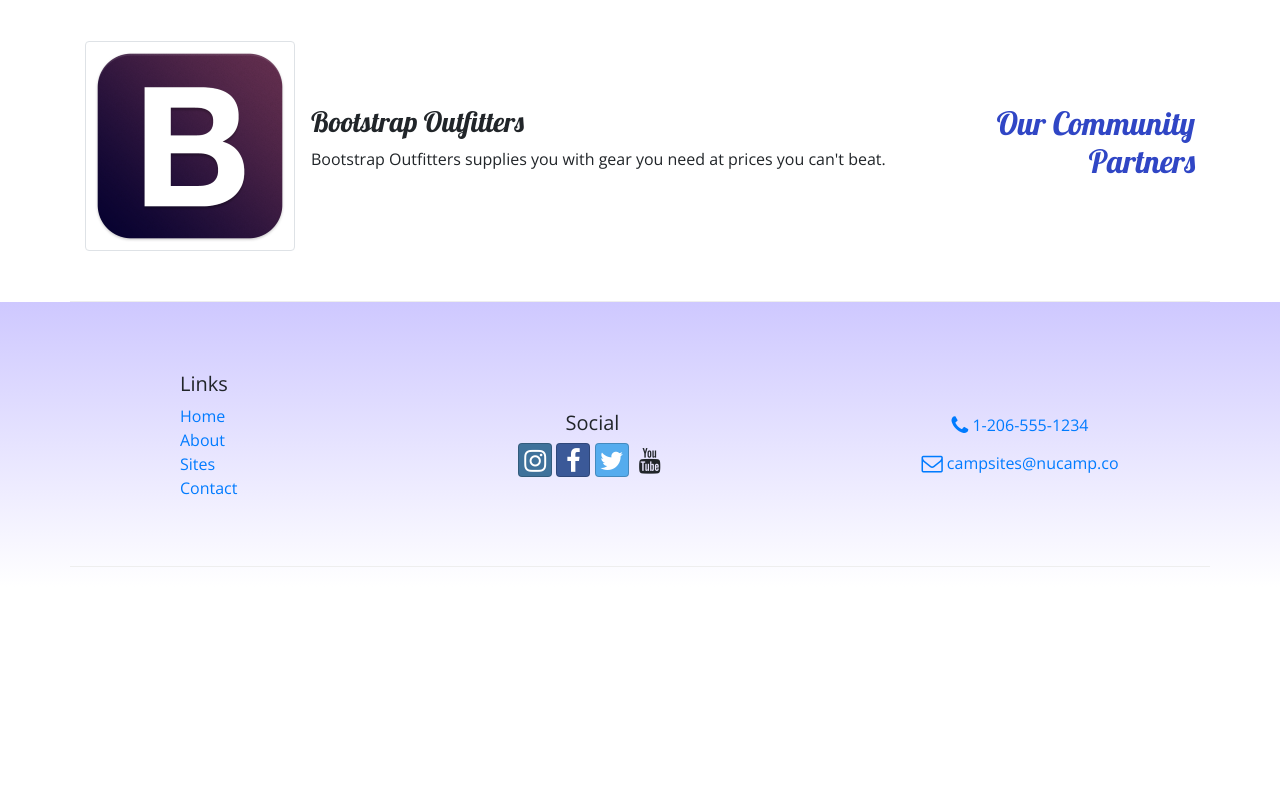
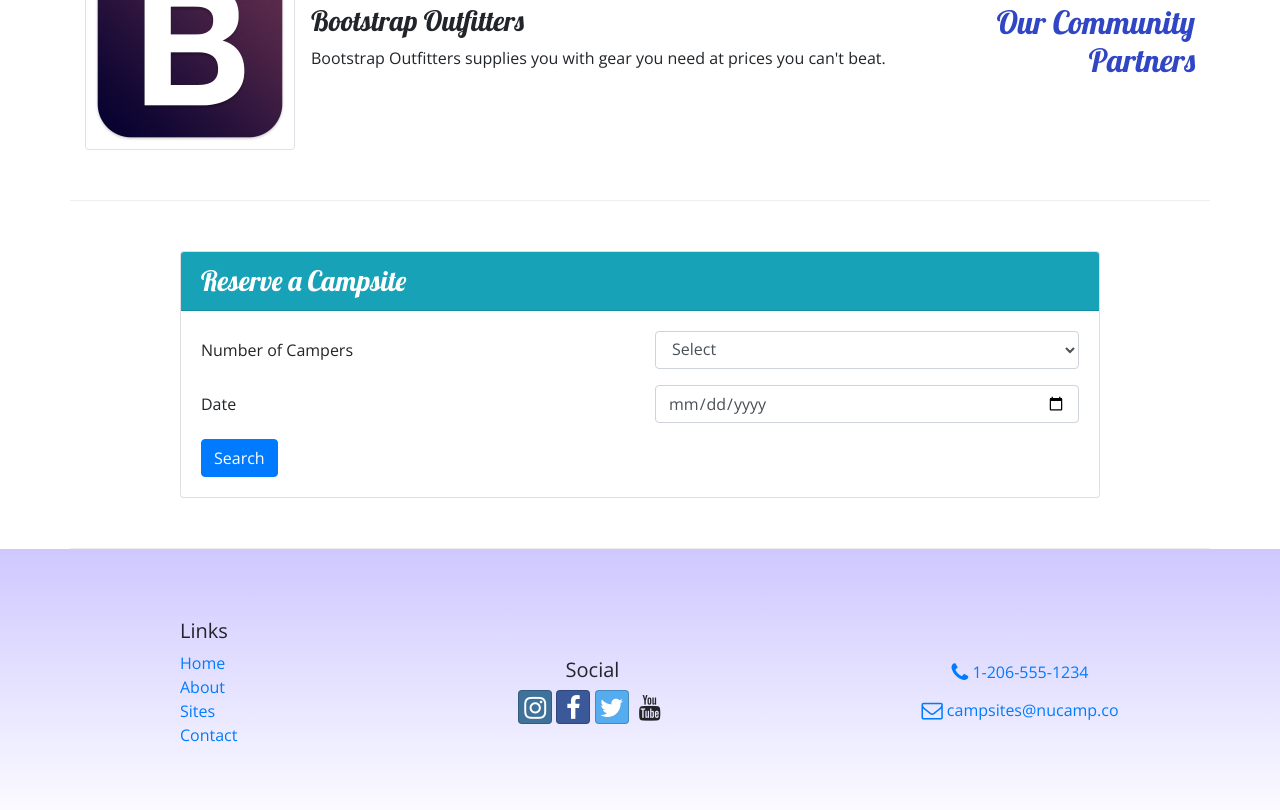
Before and after one commit to coltondevs/nucampsite, a website: page index.html in a window 1280 px wide. Shown: the part 952-1762 px from the top of the page. Before the commit the page ends 1539 px from the top, so only its background shows below. Drawn offline with nearby package versions, Linux system fonts and the light colour scheme.

Commit message:
form added to index.html and reserve campsite button in the jumbotron

```diff
--- a/index.html
+++ b/index.html
@@ -22,13 +22,16 @@
 
     <header class="jumbotron jumbotron-fluid">
         <div class="container">
-            <div class="row row-content align-items-center">
+            <div class="row align-items-center">
                 <div class="col-4 col-sm-3 col-md-2 align-self-center">
                     <a href="#"><img src="img/logo.png" class="img-fluid" alt=""></a>
                 </div>
                 <div class="col">
             <h1>NuCamp</h1>
             <h2>a better way to camp</h2>
+            </div>
+            <div class="col-md-4 col-xl-2 mt-4">
+                <a class="btn btn-info btn-lg" role="button" href="#reserveForm">Reserve Campsite</a>
             </div>
             </div>
         </div>
@@ -98,6 +101,46 @@
     </div>
     </div>
     </div>
+    <div class="row row-content">
+        <!-----I know that the task asked to set the column to 6 but I have changed it to 10 so it looks better at more viewing sizes-->
+        <div class="col-sm-10 mx-auto">
+            <div class="card">
+                <h3 class="card-header bg-info text-white">Reserve a Campsite</h3>
+                <div class="card-body">
+                    <form id="reserveForm">
+                        <div class="form-group">
+                        <div class="row">
+                                <div class="col-sm-6"><label class="col-form-label" for="numCampers">Number of Campers</label></div>
+                                    <div class="col"><select class="form-control" name="numCampers" id="numCampers">
+                                        <option>Select</option>
+                                        <option>1</option>
+                                        <option>2</option>
+                                        <option>3</option>
+                                        <option>4</option>
+                                        <option>5</option>
+                                        <option>6</option>
+
+                                    </select>
+                                    </div>
+                            </div>
+                        </div>
+                        <div class="form-group">
+                            <div class="row">
+                                <div class="col-sm-6"><label class="col-form-label" for="date">Date </label></div>
+                                <div class="col-sm-6"><input class="form-control" type="date" name="date" id="date"></div>
+                            </div>
+                        </div>
+                        <div class="row">
+                            <div class="col">
+                                <button class="btn btn-primary" type="submit">Search</button>
+                            </div>
+                        </div>
+                    </form>
+                </div>
+            </div>
+
+        </div>
+    </div>
     </div>
     <footer class="site-footer">
         <div class="container">
```
